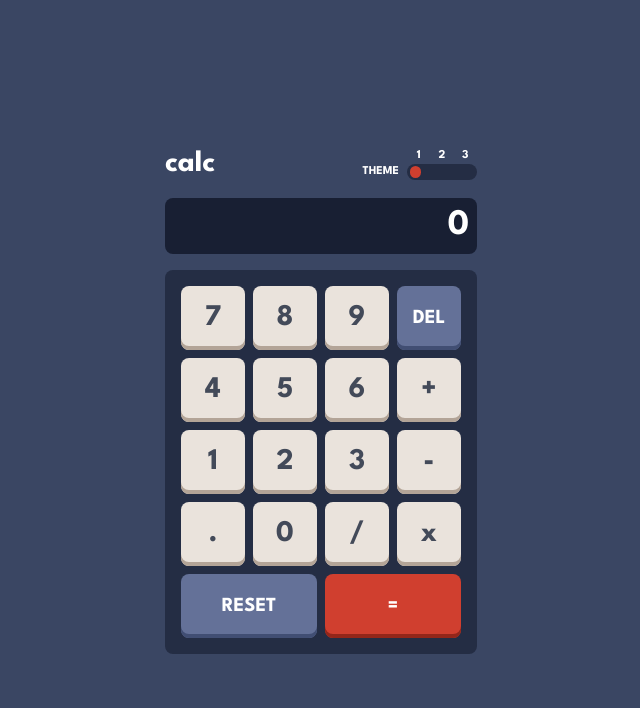
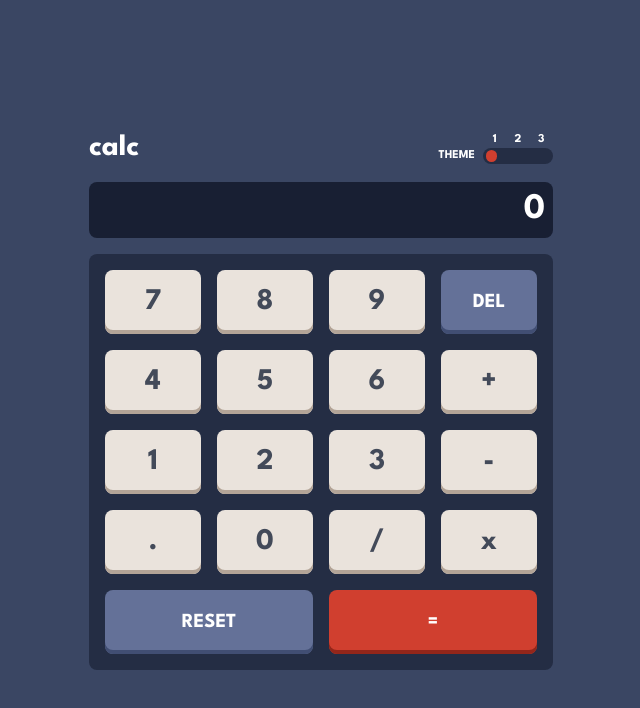
Before and after one commit to timshandrew/calculator, a React (Vite) app: page / in a window 1280 px wide. Shown: the top 708 px of the page, without its empty margins (319-959 px from the left). Built offline with nearby package versions, Linux system fonts and the light colour scheme.

Commit message:
Add desktop layout changes.

```diff
--- a/src/components/CalculatorBody.tsx
+++ b/src/components/CalculatorBody.tsx
@@ -26,7 +26,7 @@ export default function CalculatorBody({
   );
 
   return (
-    <div className="grid rounded-lg bg-bg-keypad auto-rows-[4rem] auto-cols-[4rem] gap-2 p-4">
+    <div className="grid rounded-lg bg-bg-keypad auto-rows-[4rem] auto-cols-[4rem] gap-2 p-4 md:auto-cols-[6rem] md:gap-4">
       {buttons}
     </div>
   );
```
